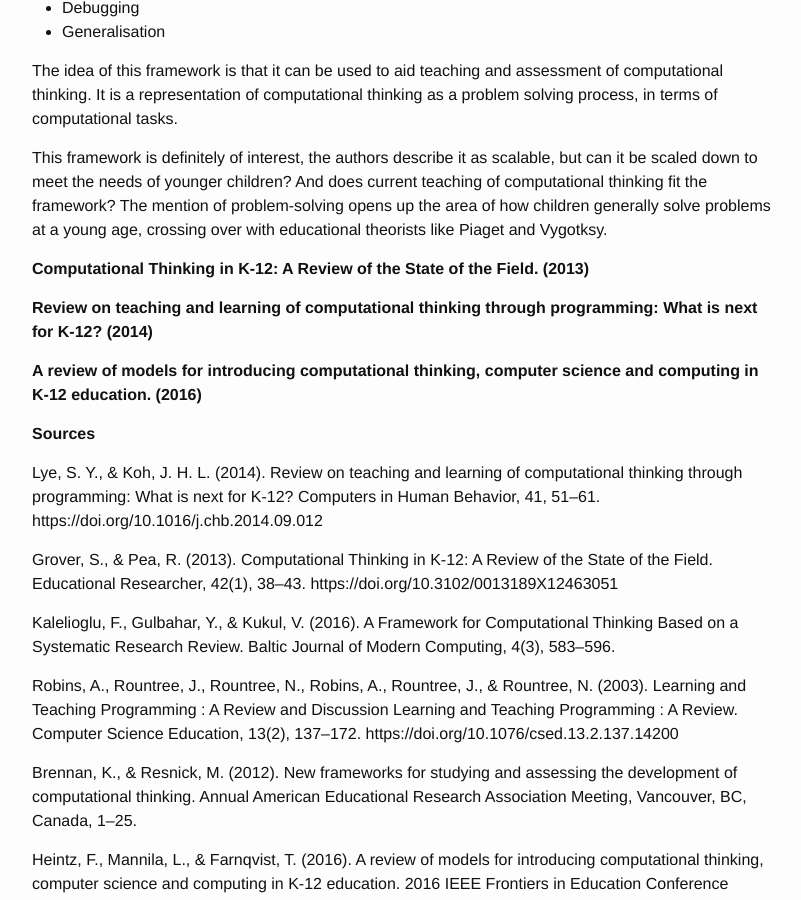
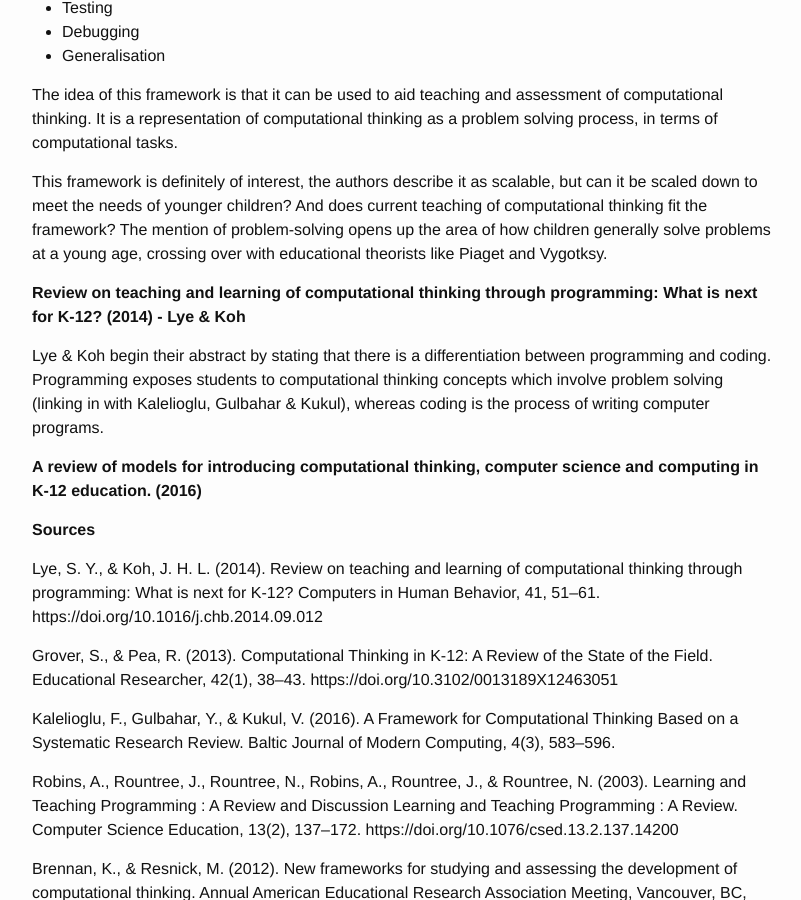
Before and after one commit to simonrose121/phd, a Jekyll site: the page built from _posts/2016-12-05-literature-review.md, in a window 1280 px wide and 900 px high, scrolled down 2391 px. Shown: the whole window, without its empty margins (238-1039 px from the left). Built offline with Jekyll 4.4.1, drawn with Linux system fonts in a browser that asks for light colours; some of the changed text lies outside the part shown.

Commit message:
Adjust structure of literature review

```diff
--- a/_posts/2016-12-05-literature-review.md
+++ b/_posts/2016-12-05-literature-review.md
@@ -17,7 +17,7 @@
 
 The authors aim is to show that pattern recognition should be including in these competencies. They found articles that suggest pattern recognition is a "foundation for other high level competencies". However, this result was only from two articles they found.
 
-**A Framework for Computational Thinking Based on a Systematic Research Review (2016)**
+**A Framework for Computational Thinking Based on a Systematic Research Review (2016) - Kalelioglu, Gulbahar & Kukul**
 
 This review by Kalelioglu, Gulbahar and Kukul aims to synthesise literature on computational thinking in order to create a framework containing the "notion, scope and elements of CT" (2016, p583). They start by creating a wordle using well-known definitions of CT, this shows that abstraction, problem solving and thinking are key words that authors use.
 
@@ -69,13 +69,14 @@
 
 This framework is definitely of interest, the authors describe it as scalable, but can it be scaled down to meet the needs of younger children? And does current teaching of computational thinking fit the framework? The mention of problem-solving opens up the area of how children generally solve problems at a young age, crossing over with educational theorists like Piaget and Vygotksy.
 
-**Computational Thinking in K-12: A Review of the State of the Field. (2013)**
+**Review on teaching and learning of computational thinking through programming: What is next for K-12? (2014) - Lye & Koh**
+
+Lye & Koh begin their abstract by stating that there is a differentiation between programming and coding. Programming exposes students to computational thinking concepts which involve problem solving (linking in with Kalelioglu, Gulbahar & Kukul), whereas coding is the process of writing computer programs.
+
+**A review of models for introducing computational thinking, computer science and computing in K-12 education. (2016)**
 
 
 
-**Review on teaching and learning of computational thinking through programming: What is next for K-12? (2014)**
-
-**A review of models for introducing computational thinking, computer science and computing in K-12 education. (2016)**
 
 **Sources**
 
```
Also changed, not shown: other parts of _posts/2016-12-05-literature-review.md (+1 -1 lines).
